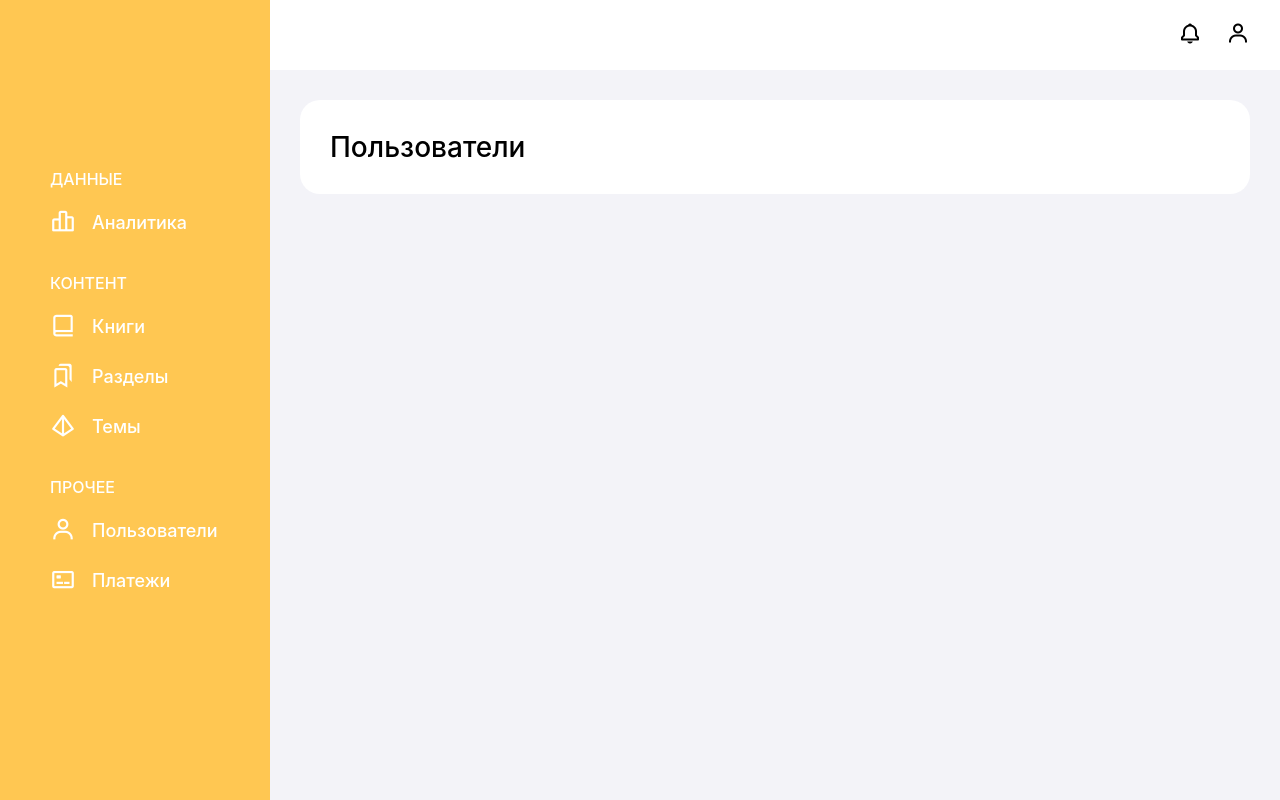
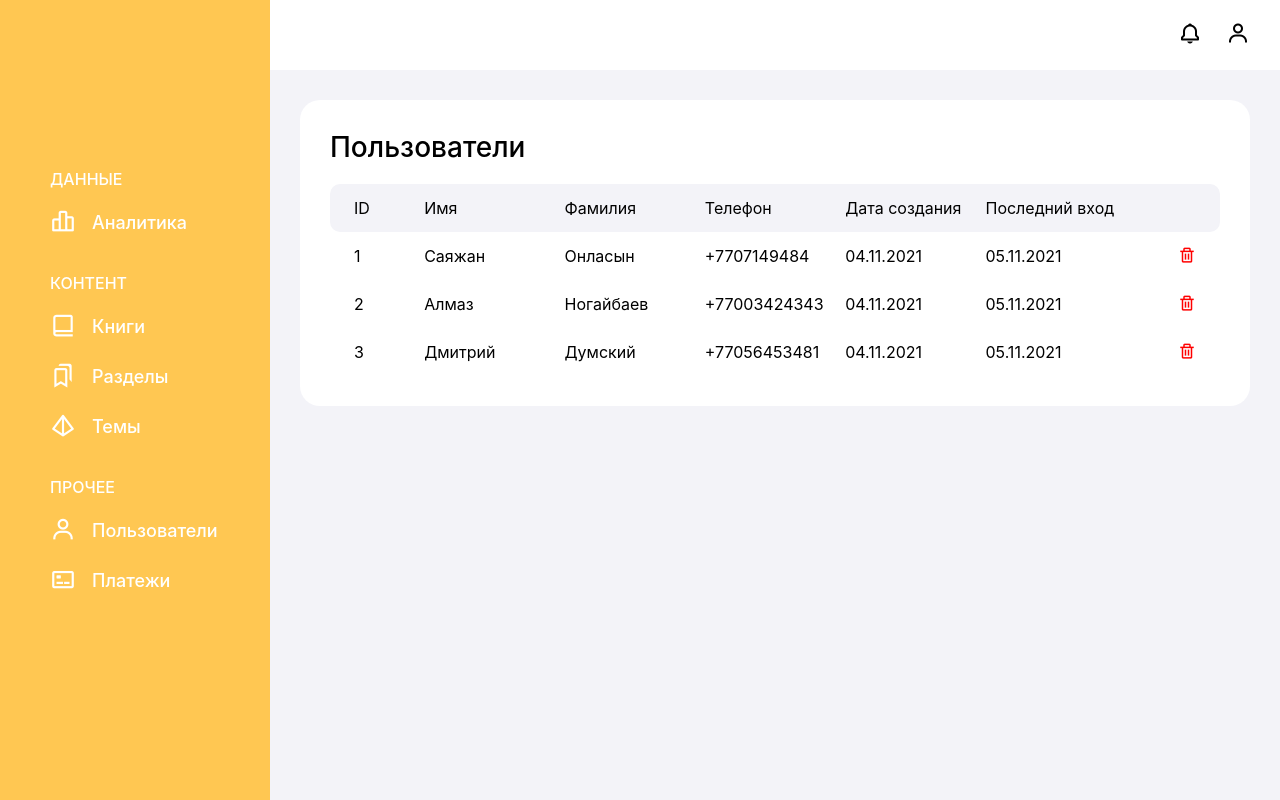
Before and after one commit to Crepiks/nomad-admin, a Vue app: page /users in a window 1280 px wide. Built offline with nearby package versions, Linux system fonts and the light colour scheme; what vue-apexcharts would draw is missing.

Commit message:
feat: implement users table component and mock user data

```diff
--- /dev/null
+++ b/src/components/users/UsersTable/UsersTable.vue
@@ -0,0 +1,64 @@
+<template>
+  <div class="users-table">
+    <div class="users-table__row users-table__header">
+      <div class="users-table__cell">ID</div>
+      <div class="users-table__cell">Имя</div>
+      <div class="users-table__cell">Фамилия</div>
+      <div class="users-table__cell">Телефон</div>
+      <div class="users-table__cell">Дата создания</div>
+      <div class="users-table__cell">Последний вход</div>
+      <div></div>
+    </div>
+    <div v-for="user in users" :key="user.id" class="users-table__row">
+      <div class="users-table__cell">{{ user.id }}</div>
+      <div class="users-table__cell">{{ user.firstName }}</div>
+      <div class="users-table__cell">{{ user.lastName }}</div>
+      <div class="users-table__cell">{{ user.phone }}</div>
+      <div class="users-table__cell">{{ user.createdAt }}</div>
+      <div class="users-table__cell">{{ user.lastLogIn }}</div>
+      <div class="users-table__cell_actions">
+        <i class="bx bx-trash users-table__delete-icon" />
+      </div>
+    </div>
+  </div>
+</template>
+
+<script>
+export default {
+  props: {
+    users: {
+      type: Array,
+      default: () => [],
+    },
+  },
+};
+</script>
+
+<style lang="scss" scoped>
+.users-table__row {
+  padding: 14px 24px;
+  display: grid;
+  grid-template-columns: 1fr repeat(5, 2fr) 1fr;
+  border-radius: 10px;
+  transition: 300ms;
+}
+
+.users-table__row:hover {
+  background-color: $background-color;
+  cursor: pointer;
+}
+
+.users-table__header {
+  background-color: $background-color;
+}
+
+.users-table__cell_actions {
+  display: flex;
+  justify-content: flex-end;
+}
+
+.users-table__delete-icon {
+  font-size: 18px;
+  color: red;
+}
+</style>
--- /dev/null
+++ b/src/data/users.js
@@ -0,0 +1,26 @@
+export default [
+  {
+    id: 1,
+    firstName: "Саяжан",
+    lastName: "Онласын",
+    phone: "+7707149484",
+    createdAt: "04.11.2021",
+    lastLogIn: "05.11.2021",
+  },
+  {
+    id: 2,
+    firstName: "Алмаз",
+    lastName: "Ногайбаев",
+    phone: "+77003424343",
+    createdAt: "04.11.2021",
+    lastLogIn: "05.11.2021",
+  },
+  {
+    id: 3,
+    firstName: "Дмитрий",
+    lastName: "Думский",
+    phone: "+77056453481",
+    createdAt: "04.11.2021",
+    lastLogIn: "05.11.2021",
+  },
+];
--- a/src/views/users/UsersList.vue
+++ b/src/views/users/UsersList.vue
@@ -1,11 +1,22 @@
 <template>
   <div class="users-list">
     <h1 class="users-list__heading">Пользователи</h1>
+    <users-table :users="users" />
   </div>
 </template>
 
 <script>
-export default {};
+import UsersTable from "@/components/users/UsersTable/UsersTable";
+import users from "@/data/users";
+
+export default {
+  components: {
+    "users-table": UsersTable,
+  },
+  data: () => ({
+    users,
+  }),
+};
 </script>
 
 <style scoped>
@@ -17,6 +28,7 @@ export default {};
 }
 
 .users-list__heading {
+  margin-bottom: 20px;
   font-size: 28px;
   font-weight: 500;
 }
```
